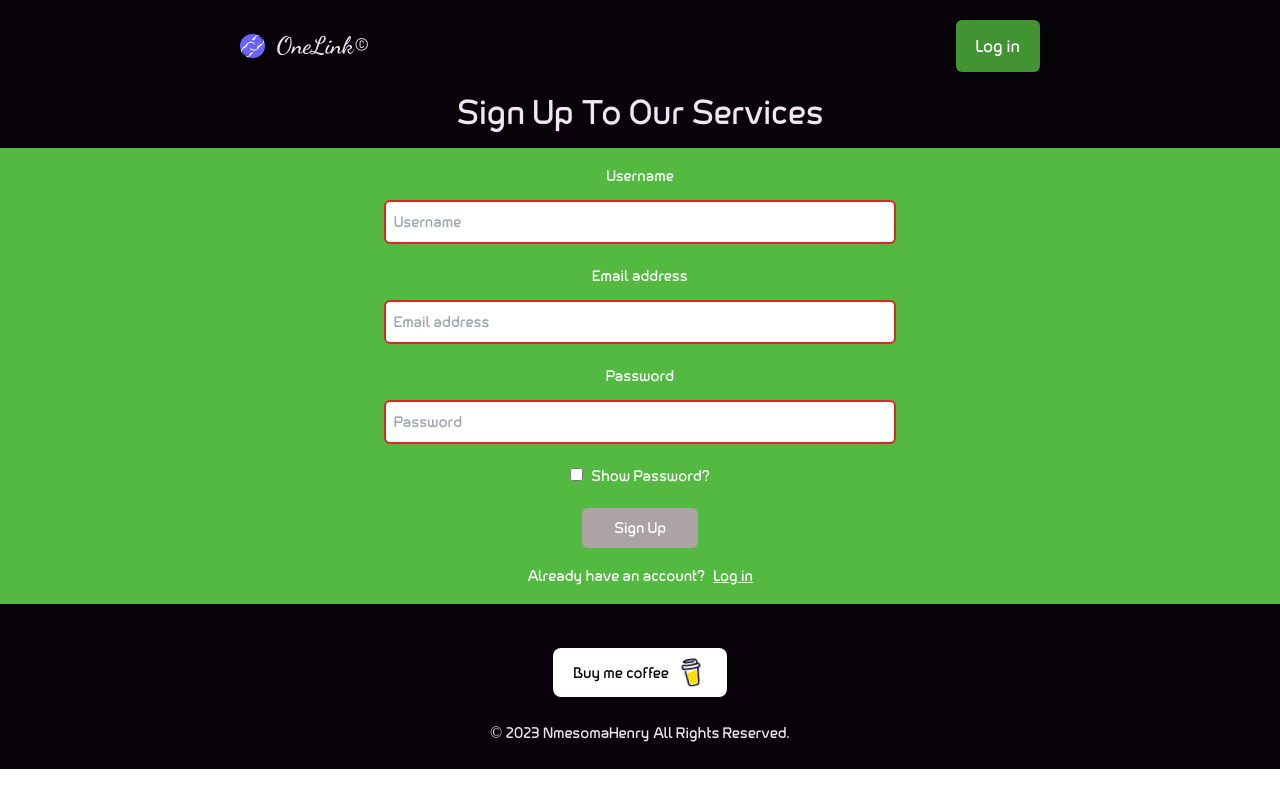
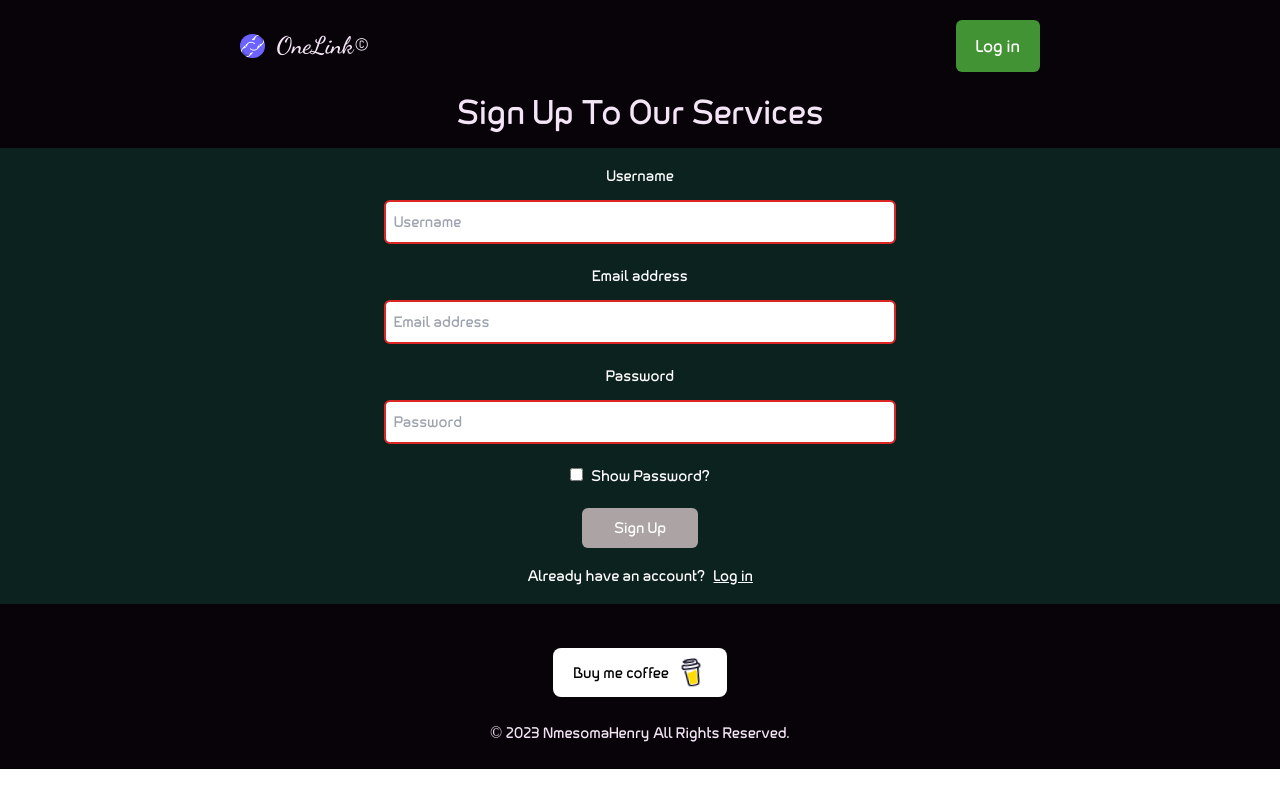
Before and after one commit to IamHenryOkeke/One-Link, a React (Vite) app: page /signup in a window 1280 px wide. Built offline with nearby package versions, Linux system fonts and the light colour scheme.

Commit message:
changed bg color for forms

```diff
--- a/src/views/LogIn.jsx
+++ b/src/views/LogIn.jsx
@@ -66,7 +66,7 @@ const LogIn = () => {
     return (
         <main>
             <h1 className='text-center text-2xl md:text-4xl font-medium my-3'>Log in to your account</h1>
-            <div className="bg-[#53b941] mt-4 rounded-xl md:rounded-none py-4 mx-4 md:mx-0">
+            <div className="bg-[#0c221f] mt-4 rounded-xl md:rounded-none py-4 mx-4 md:mx-0">
             <form className='flex flex-col items-center justify-center md:gap-5 gap-3' onSubmit={handleOnSubmit}>
                     <div className='flex flex-col items-center gap-3 w-full md:w-[80%]'>
                         <label htmlFor="email-address" className='font-medium'>
--- a/src/views/SignUp.jsx
+++ b/src/views/SignUp.jsx
@@ -71,7 +71,7 @@ const SignUp = () => {
   return (
     <main>
         <h1 className='text-center text-2xl md:text-4xl font-medium my-3'>Sign Up To Our Services</h1>
-        <div className="bg-[#53b941] text-white mt-4 rounded-xl md:rounded-none py-4 mx-4 md:mx-0">
+        <div className="bg-[#0c221f] text-white mt-4 rounded-xl md:rounded-none py-4 mx-4 md:mx-0">
             <form className='flex flex-col items-center justify-center md:gap-5 gap-3' onSubmit={handleOnSubmit}>
                 <div className='flex flex-col items-center gap-3 w-full md:w-[80%]'>
                     <label htmlFor="username" className='font-medium'>
```
